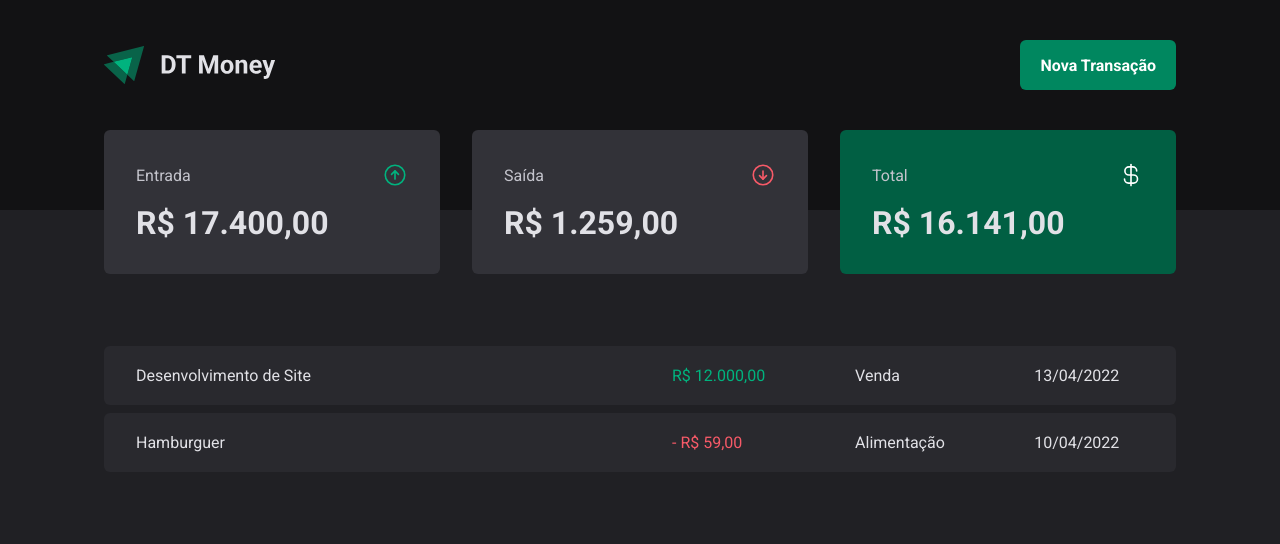
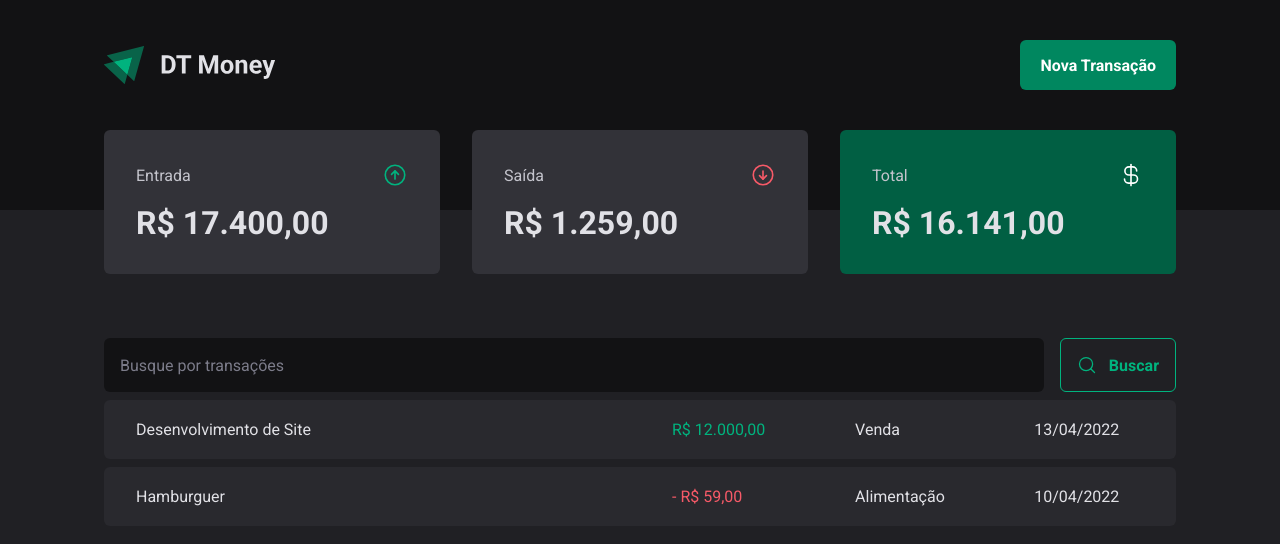
Before and after one commit to AlefSloan/Al-Money, a React (Vite) app: page / in a window 1280 px wide. Shown: the top 544 px of the page. Built offline with nearby package versions, Linux system fonts and the light colour scheme.

Commit message:
feat: create SearchForm component

```diff
--- /dev/null
+++ b/src/pages/Transactions/components/SearchForm/index.tsx
@@ -0,0 +1,15 @@
+import { MagnifyingGlass } from "phosphor-react";
+import { SearchFormContent } from "./style";
+
+export function SearchForm() {
+  return (
+    <SearchFormContent>
+      <input type="text" placeholder="Busque por transações"/>
+
+      <button>
+        <MagnifyingGlass size={20}/>
+        Buscar
+      </button>
+    </SearchFormContent>
+  )
+}
--- /dev/null
+++ b/src/pages/Transactions/components/SearchForm/style.ts
@@ -0,0 +1,38 @@
+import styled from "styled-components";
+
+export const SearchFormContent = styled.form`
+  display: flex;
+  gap: 1rem;
+
+  input {
+    flex: 1;
+    border-radius: 6px;
+    border: 0;
+    padding: 1rem;
+    background: ${(props) => props.theme['gray-900']};
+    color: ${(props) => props.theme['gray-300']};
+
+    &::placeholder {
+      color: ${(props) => props.theme['gray-500']};
+    }
+  }
+
+  button {
+    display: flex;
+    align-items: center;
+    gap: 0.75rem;
+    background: transparent;
+    border: 1px solid ${(props) => props.theme['green-300']};
+    padding: 1rem;
+    border-radius: 6px;
+    color: ${(props) => props.theme['green-300']};
+    font-weight: bold;
+
+    &:hover {
+      background: ${(props) => props.theme['green-500']};
+      border: 1px solid ${(props) => props.theme['green-500']};
+      color: ${(props) => props.theme.white};
+      transition: background-color 0.2s;
+    }
+  }
+`;
--- a/src/pages/Transactions/index.tsx
+++ b/src/pages/Transactions/index.tsx
@@ -1,5 +1,6 @@
 import { Header } from "../../components/Header";
 import { Summary } from "../../components/Summary";
+import { SearchForm } from "./components/SearchForm";
 import { PriceHighlight, TransactionTable, TransactionTableContainer } from "./style";
 
 export function Transactions() {
@@ -9,6 +10,8 @@
       <Summary />
 
       <TransactionTableContainer>
+        <SearchForm />
+
         <TransactionTable>
           <tr>
             <td width="50%">Desenvolvimento de Site</td>
```
